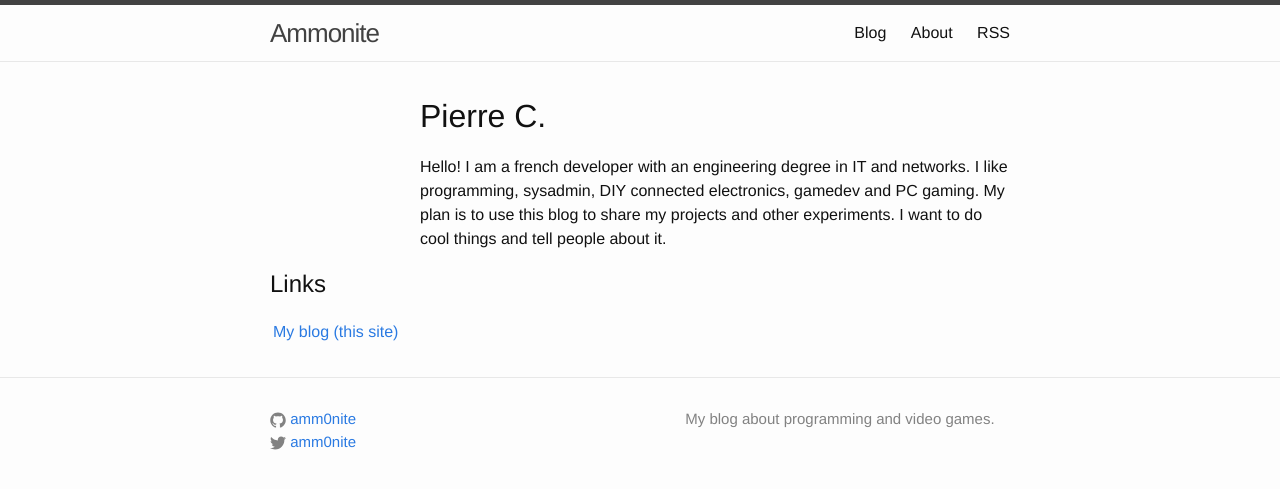
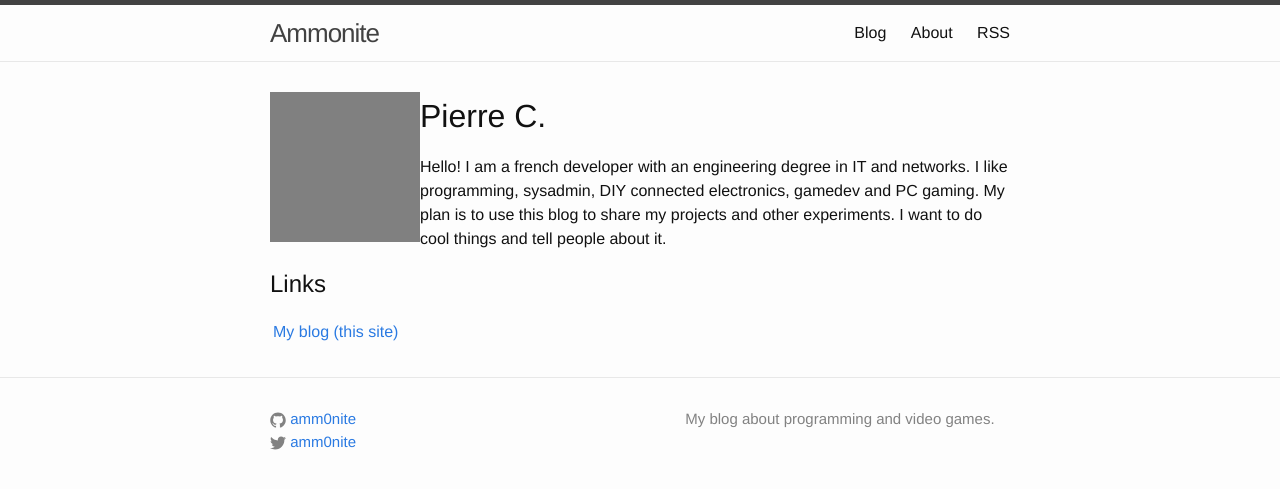
Before and after one commit to amm0nite/amm0nite.github.io, a Jekyll site: the page built from about.html, in a window 1280 px wide. Shown: the top 489 px of the page. Built offline with Jekyll 4.4.1, drawn with Linux system fonts in a browser that asks for light colours.

Commit message:
fix pictures

```diff
--- a/_config.yml
+++ b/_config.yml
@@ -3,7 +3,7 @@ title: Ammonite
 email: your-email@domain.com
 description: "My blog about programming and video games."
 baseurl: "" # the subpath of your site, e.g. /blog/
-url: "http://amm0nite.github.io" # the base hostname & protocol for your site
+url: "https://amm0nite.github.io" # the base hostname & protocol for your site
 twitter_username: amm0nite
 github_username:  amm0nite
 
--- a/about.html
+++ b/about.html
@@ -3,7 +3,7 @@ layout: default
 ---
 
 <div id="ammonite_pic">
-    <img src="" />
+    <img src="{{ site.baseurl }}/assets/photo.png">
 </div>
 <div id="ammonite_text">
     <h1>Pierre C.</h1>
```
Also changed, not shown: assets/photo.png (added).
